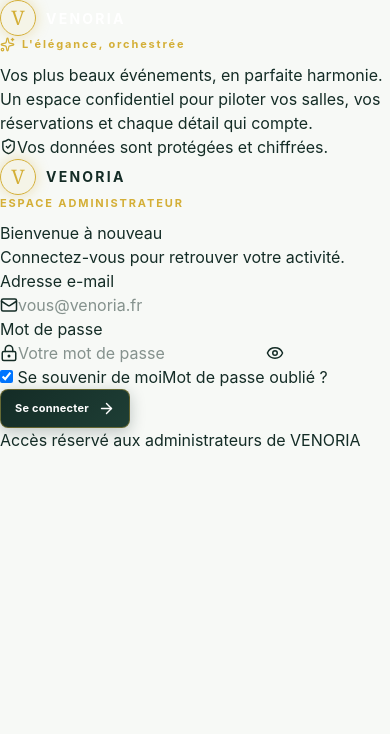
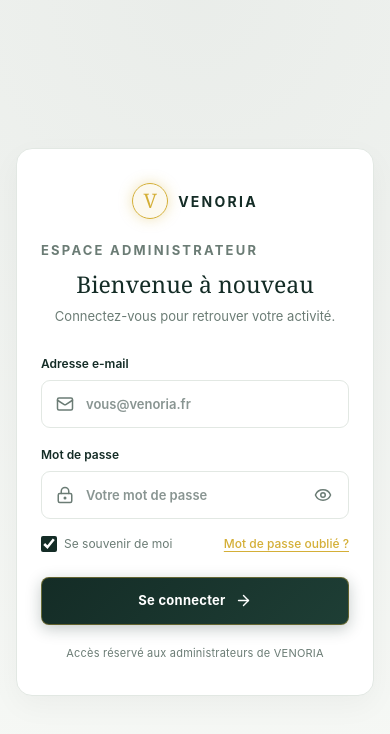
Before and after one commit to ISAAC-svg-cl/venoria, a Next.js app in the folder frontend/: page /login in a window 390 px wide. Shown: the top 734 px of the page. Built offline with nearby package versions, Linux system fonts and the light colour scheme.

Commit message:
style(login): add luxury prestige styling and full responsive mobile layout

```diff
--- a/frontend/app/globals.css
+++ b/frontend/app/globals.css
@@ -852,3 +852,275 @@
   display: grid;
   place-items: center;
 }
+
+/* =============================================
+   LOGIN PAGE — Luxury Prestige Design
+   ============================================= */
+.login-shell {
+  min-height: 100vh;
+  display: grid;
+  grid-template-columns: 1.15fr 0.85fr;
+  background: var(--paper);
+  overflow: hidden;
+}
+
+.login-story {
+  position: relative;
+  background: linear-gradient(145deg, #142c26 0%, #0b1714 60%, #1a3931 100%);
+  color: #ffffff;
+  padding: 56px 64px;
+  display: flex;
+  flex-direction: column;
+  justify-content: space-between;
+  overflow: hidden;
+  border-right: 1px solid rgba(212, 175, 55, 0.2);
+}
+
+.story-orbit {
+  position: absolute;
+  border-radius: 50%;
+  border: 1px solid rgba(212, 175, 55, 0.12);
+  pointer-events: none;
+}
+.orbit-one {
+  width: 580px;
+  height: 580px;
+  top: -120px;
+  right: -140px;
+  box-shadow: 0 0 80px rgba(212, 175, 55, 0.06);
+}
+.orbit-two {
+  width: 800px;
+  height: 800px;
+  bottom: -220px;
+  left: -200px;
+  border-color: rgba(20, 44, 38, 0.6);
+}
+
+.story-content {
+  position: relative;
+  z-index: 2;
+  height: 100%;
+  display: flex;
+  flex-direction: column;
+  justify-content: space-between;
+}
+
+.story-copy {
+  margin: auto 0;
+  max-width: 520px;
+}
+.story-copy h1 {
+  font-family: Georgia, serif;
+  font-weight: 400;
+  font-size: 38px;
+  line-height: 1.25;
+  letter-spacing: -0.02em;
+  margin: 16px 0 18px;
+  color: #ffffff;
+}
+.story-copy p {
+  color: #a3b8af;
+  font-size: 15px;
+  line-height: 1.65;
+  margin: 0;
+}
+.story-foot {
+  display: flex;
+  align-items: center;
+  gap: 10px;
+  color: #7b9489;
+  font-size: 12px;
+  letter-spacing: 0.02em;
+  margin-top: 32px;
+}
+
+.login-panel {
+  display: flex;
+  align-items: center;
+  justify-content: center;
+  padding: 40px 32px;
+  background: var(--paper);
+}
+
+.login-card {
+  width: 100%;
+  max-width: 420px;
+  background: var(--panel);
+  border: 1px solid var(--line);
+  border-radius: 18px;
+  padding: 44px 38px;
+  box-shadow: 0 16px 45px rgba(20, 44, 38, 0.06);
+  animation: luxuryFadeIn 0.4s cubic-bezier(0.16, 1, 0.3, 1);
+}
+.mobile-brand { display: none; }
+
+.login-heading { margin-bottom: 28px; }
+.login-heading h2 {
+  margin: 6px 0 6px;
+  font-family: Georgia, serif;
+  font-weight: 400;
+  font-size: 26px;
+  color: var(--ink);
+}
+.login-heading p {
+  margin: 0;
+  color: var(--muted);
+  font-size: 13px;
+}
+
+.login-form {
+  display: grid;
+  gap: 18px;
+}
+.login-form label {
+  display: grid;
+  gap: 7px;
+  color: var(--ink);
+  font-size: 12px;
+  font-weight: 600;
+}
+
+.form-error {
+  background: rgba(189, 118, 97, 0.12);
+  border: 1px solid #bd7661;
+  color: #9e3f28;
+  padding: 11px 14px;
+  border-radius: 8px;
+  font-size: 12px;
+  line-height: 1.4;
+}
+
+.input-wrap {
+  position: relative;
+  display: flex;
+  align-items: center;
+  border: 1px solid var(--line);
+  border-radius: 9px;
+  background: var(--panel);
+  transition: all 0.2s ease;
+}
+.input-wrap:focus-within {
+  border-color: var(--gold);
+  box-shadow: 0 0 0 3px var(--gold-soft);
+}
+.input-wrap > svg:first-child {
+  position: absolute;
+  left: 14px;
+  color: var(--muted);
+  pointer-events: none;
+}
+.input-wrap input {
+  width: 100%;
+  height: 46px;
+  padding: 0 42px 0 44px;
+  border: 0;
+  outline: 0;
+  background: transparent;
+  color: var(--ink);
+  font-size: 13px;
+}
+.input-action {
+  position: absolute;
+  right: 12px;
+  border: 0;
+  background: transparent;
+  color: var(--muted);
+  display: grid;
+  place-items: center;
+  padding: 4px;
+  border-radius: 4px;
+  cursor: pointer;
+}
+.input-action:hover { color: var(--gold); }
+
+.login-options {
+  display: flex;
+  align-items: center;
+  justify-content: space-between;
+  gap: 10px;
+  margin-top: -2px;
+}
+.check-label {
+  display: flex !important;
+  flex-direction: row !important;
+  align-items: center;
+  gap: 8px;
+  cursor: pointer;
+  color: var(--muted) !important;
+  font-weight: 400 !important;
+  font-size: 12px !important;
+}
+.check-label input[type="checkbox"] {
+  accent-color: var(--green);
+  width: 16px;
+  height: 16px;
+  cursor: pointer;
+}
+.text-button {
+  border: 0;
+  background: transparent;
+  color: var(--gold);
+  font-size: 12px;
+  font-weight: 500;
+  padding: 0;
+  cursor: pointer;
+  text-decoration: underline;
+  text-underline-offset: 3px;
+}
+.text-button:hover { color: #b58d20; }
+
+.login-button {
+  width: 100%;
+  height: 48px;
+  justify-content: center;
+  margin-top: 6px;
+  font-size: 13px;
+}
+.login-note {
+  margin: 20px 0 0;
+  text-align: center;
+  color: var(--muted);
+  font-size: 11px;
+  letter-spacing: 0.02em;
+}
+
+.spinner {
+  width: 16px;
+  height: 16px;
+  border: 2px solid rgba(255, 255, 255, 0.3);
+  border-top-color: #ffffff;
+  border-radius: 50%;
+  animation: spin 0.75s linear infinite;
+  display: inline-block;
+}
+@keyframes spin {
+  to { transform: rotate(360deg); }
+}
+
+/* Login Responsive Mobile */
+@media (max-width: 900px) {
+  .login-shell {
+    grid-template-columns: 1fr;
+  }
+  .login-story {
+    display: none;
+  }
+  .login-panel {
+    padding: 24px 16px;
+    min-height: 100vh;
+    background: radial-gradient(circle at top, rgba(20, 44, 38, 0.06) 0%, var(--paper) 100%);
+  }
+  .login-card {
+    padding: 34px 24px;
+    border-radius: 16px;
+    box-shadow: 0 10px 30px rgba(0, 0, 0, 0.04);
+  }
+  .mobile-brand {
+    display: flex;
+    justify-content: center;
+    margin-bottom: 22px;
+  }
+  .login-heading { text-align: center; }
+  .login-heading h2 { font-size: 23px; }
+}
```
